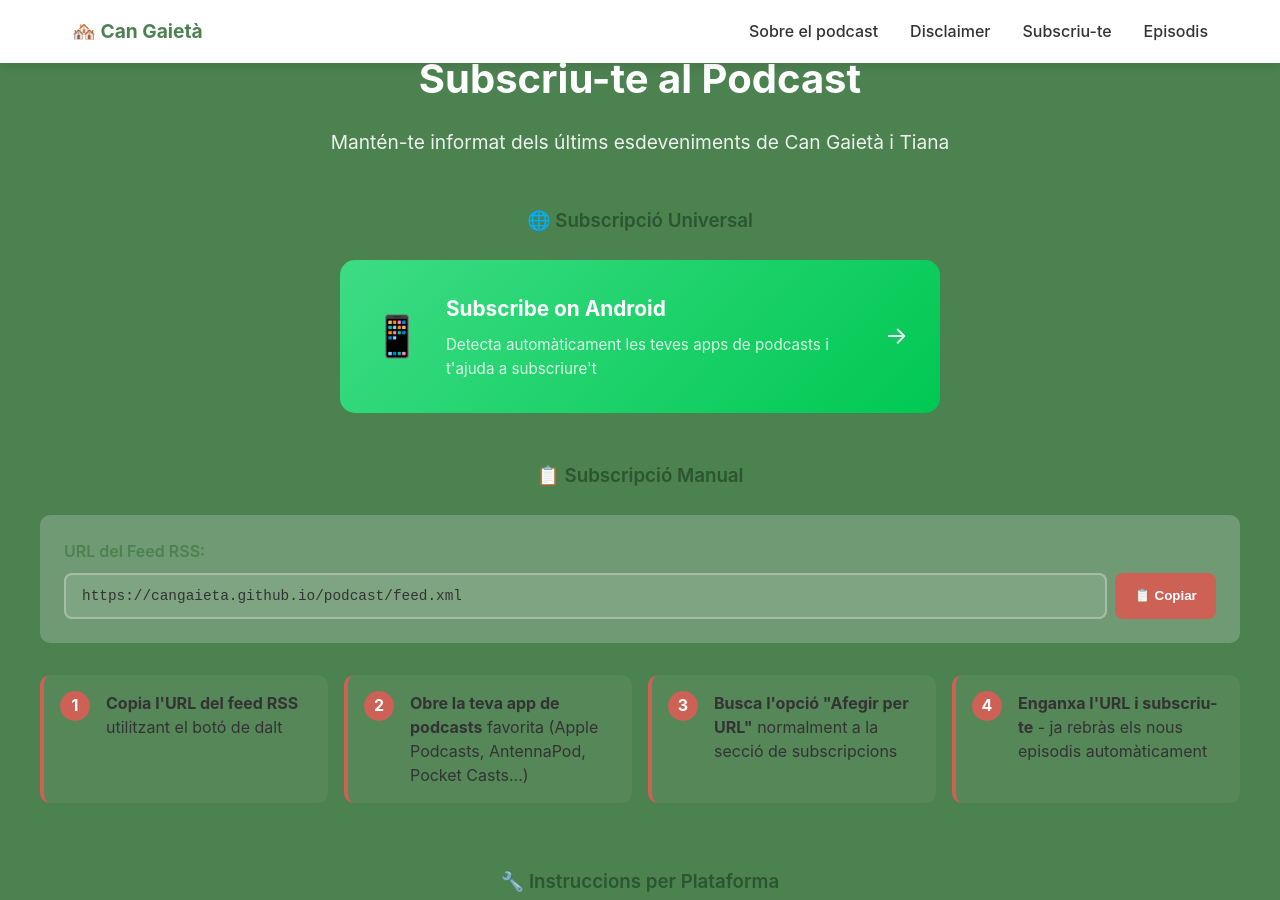
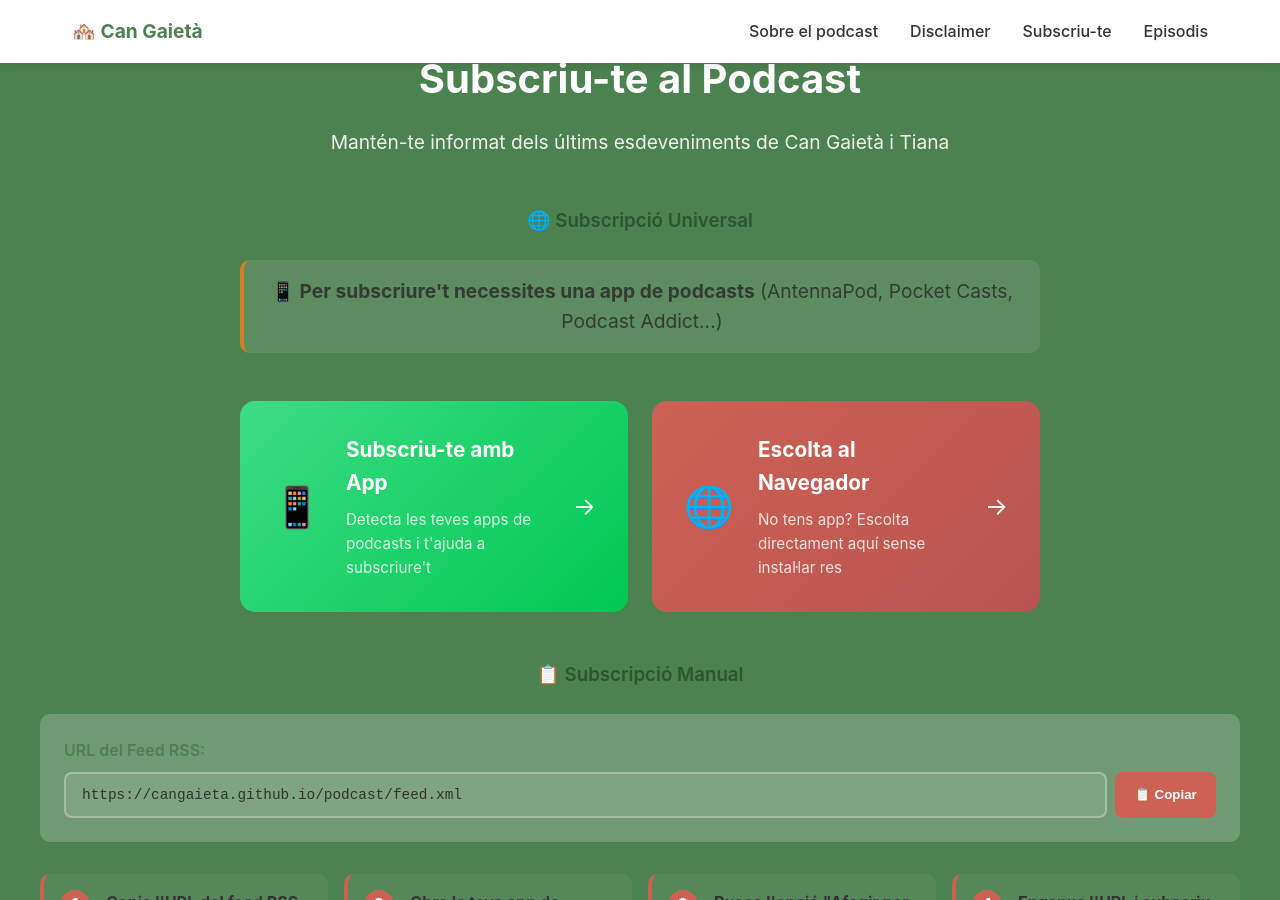
Before and after one commit to cangaieta/podcast, a Jekyll site: the page built from index.md, in a window 1280 px wide and 900 px high, scrolled down 2489 px. Built offline with Jekyll 4.4.1, drawn with Linux system fonts in a browser that asks for light colours.

Commit message:
Millora UX Android: explica necessitat app + alternativa web
📱 MILLOR EXPLICACIÓ ANDROID:
✅ Avisa que cal una app de podcasts (AntennaPod, Pocket Casts...)
✅ 2 opcions clares en targetes visuals:
   • "Subscriu-te amb App" → subscribeonandroid.com
   • "Escolta al Navegador" → /episodis (sense instal·lar res)

🎨 DISSENY:
✅ Targetes side-by-side amb gradients atractius
✅ Text explicatiu amb border esquerre taronja
✅ Icons clars per diferenciar opcions
✅ Responsive: columna única en mòbil

🌐 EXPERIÈNCIA USUARI:
✅ Opció per qui no té apps → pot escoltar directament
✅ Opció per qui vol subscriure's → detecció automàtica apps
✅ Missatge clar sobre què necessites per cada opció

🤖 Generated with [Claude Code](https://claude.ai/code)

Co-Authored-By: Claude <noreply@anthropic.com>

```diff
--- a/_layouts/landing.html
+++ b/_layouts/landing.html
@@ -929,16 +929,40 @@
             font-weight: 600;
         }
 
-        .universal-subscribe-link {
+        .subscription-requirement {
+            max-width: 800px;
+            margin: 0 auto;
+        }
+
+        .requirement-text {
+            color: #333;
+            font-size: 1.1rem;
+            margin-bottom: 2rem;
+            text-align: center;
+            background: rgba(255,255,255,0.1);
+            padding: 1rem;
+            border-radius: 10px;
+            border-left: 4px solid var(--taronja-calid);
+        }
+
+        .subscription-options {
+            display: grid;
+            grid-template-columns: repeat(auto-fit, minmax(300px, 1fr));
+            gap: 1.5rem;
+        }
+
+        .option-card {
+            flex: 1;
+        }
+
+        .universal-subscribe-link,
+        .listen-web-link {
             text-decoration: none;
             display: block;
-            max-width: 600px;
-            margin: 0 auto;
-        }
-
-        .universal-subscribe-card {
-            background: linear-gradient(135deg, #3DDC84, #00C853);
-            color: white;
+        }
+
+        .universal-subscribe-card,
+        .listen-web-card {
             padding: 2rem;
             border-radius: 15px;
             display: flex;
@@ -946,36 +970,53 @@
             gap: 1.5rem;
             transition: all 0.3s ease;
             cursor: pointer;
-        }
-
-        .universal-subscribe-card:hover {
+            height: 100%;
+        }
+
+        .universal-subscribe-card {
+            background: linear-gradient(135deg, #3DDC84, #00C853);
+            color: white;
+        }
+
+        .listen-web-card {
+            background: linear-gradient(135deg, var(--terra-cuita), #B85450);
+            color: white;
+        }
+
+        .universal-subscribe-card:hover,
+        .listen-web-card:hover {
             transform: translateY(-5px);
             box-shadow: 0 10px 30px rgba(0,0,0,0.2);
         }
 
-        .universal-icon {
+        .universal-icon,
+        .web-icon {
             font-size: 2.5rem;
             flex-shrink: 0;
         }
 
-        .universal-content {
+        .universal-content,
+        .web-content {
             flex: 1;
             text-align: left;
         }
 
-        .universal-content h4 {
+        .universal-content h4,
+        .web-content h4 {
             margin: 0 0 0.5rem 0;
             color: white;
             font-size: 1.3rem;
         }
 
-        .universal-content p {
+        .universal-content p,
+        .web-content p {
             margin: 0;
             color: rgba(255,255,255,0.9);
             font-size: 0.95rem;
         }
 
-        .universal-arrow {
+        .universal-arrow,
+        .web-arrow {
             font-size: 1.5rem;
             flex-shrink: 0;
         }
@@ -1295,19 +1336,32 @@
             }
 
             /* New subscription sections mobile */
-            .universal-subscribe-card {
+            .subscription-options {
+                grid-template-columns: 1fr;
+                gap: 1rem;
+            }
+
+            .universal-subscribe-card,
+            .listen-web-card {
                 padding: 1.5rem;
                 flex-direction: column;
                 text-align: center;
                 gap: 1rem;
             }
 
-            .universal-content {
+            .universal-content,
+            .web-content {
                 text-align: center;
             }
 
-            .universal-arrow {
+            .universal-arrow,
+            .web-arrow {
                 display: none;
+            }
+
+            .requirement-text {
+                font-size: 1rem;
+                padding: 0.8rem;
             }
 
             .step-item {
--- a/index.md
+++ b/index.md
@@ -117,20 +117,43 @@ description: "Podcast informatiu que ofereix una font d'informació alternativa
             <!-- 1. Subscripció Universal -->
             <div class="universal-subscription">
                 <h3>🌐 Subscripció Universal</h3>
-                <div class="universal-link-section">
-                    <a href="https://www.subscribeonandroid.com/cangaieta.github.io/podcast/feed.xml"
-                       target="_blank"
-                       rel="noopener"
-                       class="universal-subscribe-link">
-                        <div class="universal-subscribe-card">
-                            <div class="universal-icon">📱</div>
-                            <div class="universal-content">
-                                <h4>Subscribe on Android</h4>
-                                <p>Detecta automàticament les teves apps de podcasts i t'ajuda a subscriure't</p>
-                            </div>
-                            <div class="universal-arrow">→</div>
+
+                <div class="subscription-requirement">
+                    <p class="requirement-text">
+                        <strong>📱 Per subscriure't necessites una app de podcasts</strong>
+                        (AntennaPod, Pocket Casts, Podcast Addict...)
+                    </p>
+
+                    <div class="subscription-options">
+                        <div class="option-card">
+                            <a href="https://www.subscribeonandroid.com/cangaieta.github.io/podcast/feed.xml"
+                               target="_blank"
+                               rel="noopener"
+                               class="universal-subscribe-link">
+                                <div class="universal-subscribe-card">
+                                    <div class="universal-icon">📱</div>
+                                    <div class="universal-content">
+                                        <h4>Subscriu-te amb App</h4>
+                                        <p>Detecta les teves apps de podcasts i t'ajuda a subscriure't</p>
+                                    </div>
+                                    <div class="universal-arrow">→</div>
+                                </div>
+                            </a>
                         </div>
-                    </a>
+
+                        <div class="option-card">
+                            <a href="{{ '/episodis' | relative_url }}" class="listen-web-link">
+                                <div class="listen-web-card">
+                                    <div class="web-icon">🌐</div>
+                                    <div class="web-content">
+                                        <h4>Escolta al Navegador</h4>
+                                        <p>No tens app? Escolta directament aquí sense instal·lar res</p>
+                                    </div>
+                                    <div class="web-arrow">→</div>
+                                </div>
+                            </a>
+                        </div>
+                    </div>
                 </div>
             </div>
 
```
